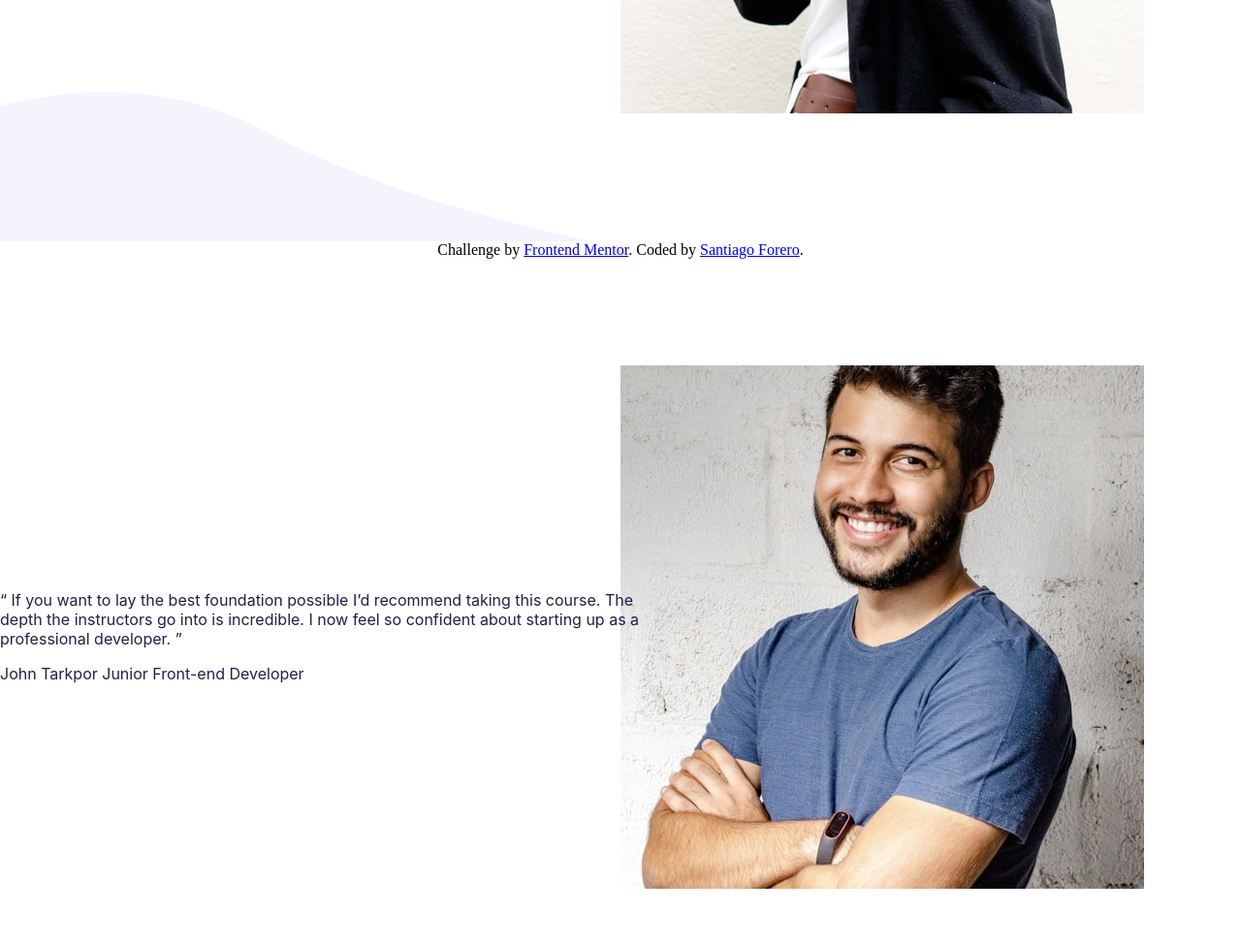
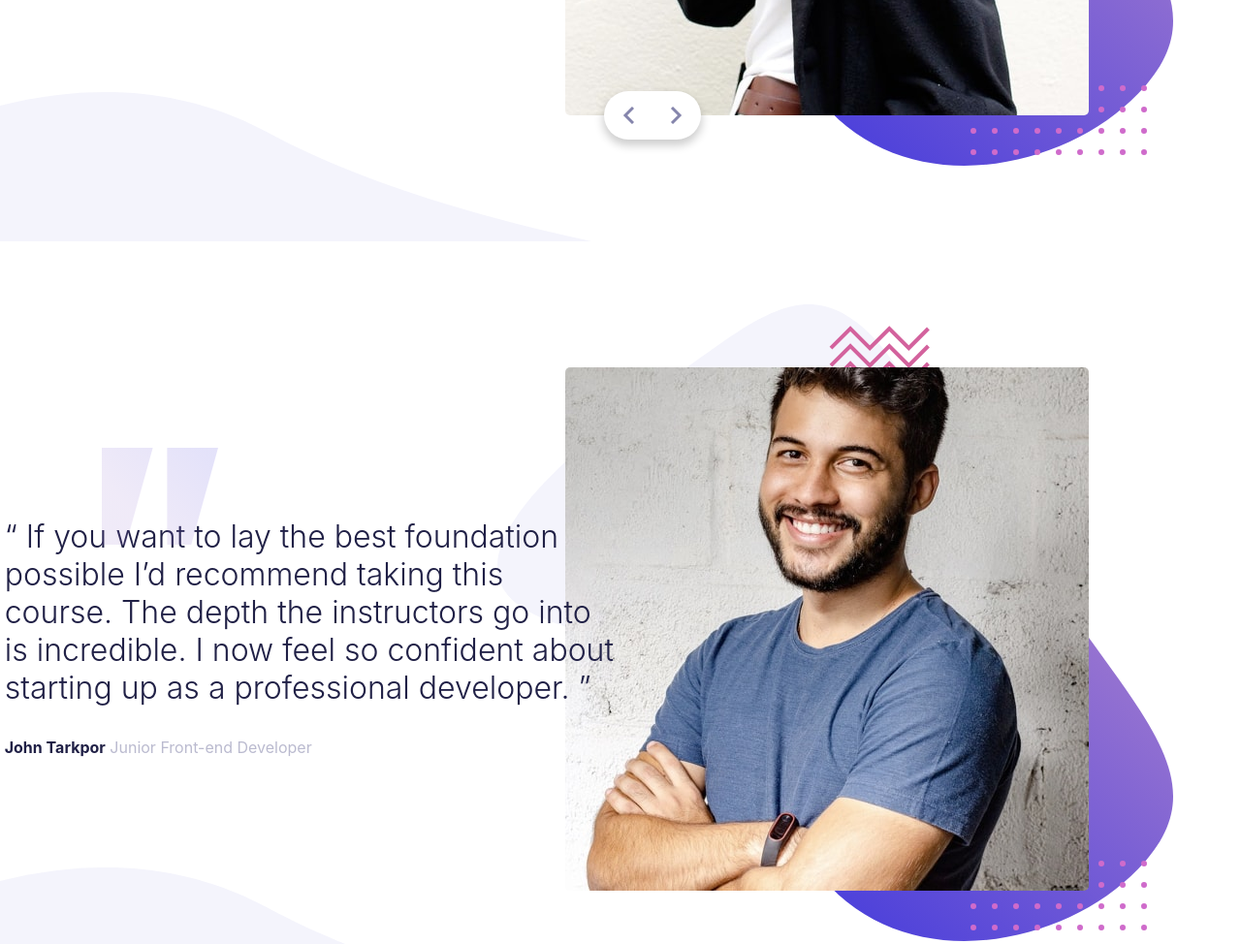
Before and after one commit to dasafodev/testimonials-slider, a website: page index.html in a window 1280 px wide. Shown: the part 551-1525 px from the top of the page at 97% size. Drawn offline with Linux system fonts and the light colour scheme.

Commit message:
desktop view ready

```diff
--- a/index.html
+++ b/index.html
@@ -17,10 +17,13 @@
 <body>
 
   <section class="container">
+
     <div class="container-slide">
       <div class="slide">
         <div class="text">
-          <p class="description" > “ I’ve been interested in coding for a while <br>
+          <img class="image-quotes" src="./../images/pattern-quotes.svg" alt="">
+
+          <p class="description"> “ I’ve been interested in coding for a while <br>
             but never taken the jump, until now.I <br>
             couldn’t recommend this course enough. <br>
             I’m now in the job of my dreams and so <br>
@@ -30,35 +33,40 @@
           <p class="label"><strong>Tanya Sinclair</strong> UX Engineer</p>
         </div>
         <div class="image">
-          <div>
             <img class="photo" src="./images/image-tanya.jpg" alt="">
-            <!-- <img class="image-background" src="./../images/pattern-bg.svg" alt=""> -->
-          </div>
+            <img class="image-background" src="./../images/pattern-bg.svg" alt="">
+            <div class="controls">
+              <img src="./images/icon-prev.svg" alt="">
 
+              <img src="./images/icon-next.svg" alt="">
+            </div>
         </div>
 
-      </UX>
+      </div>
     </div>
 
     <div class="container-slide">
       <div class="slide">
         <div class="text">
-          <p>
-          “ If you want to lay the best foundation possible I’d recommend taking this course.
-          The depth the instructors go into is incredible. I now feel so confident about
-          starting up as a professional developer. ”
-        </p>
-          John Tarkpor Junior Front-end Developer
+          <img class="image-quotes" src="./../images/pattern-quotes.svg" alt="">
+
+          <p class="description">
+            “ If you want to lay the best foundation <br>
+             possible I’d recommend taking this <br>
+             course. The depth the instructors go into<br>
+              is incredible. I now feel so confident about<br>
+            starting up as a professional developer. ”
+          </p>
+          <p class="label"><strong>John Tarkpor</strong> Junior Front-end Developer</p>
         </div>
         <div class="image">
-          <img src="./images/image-john.jpg" alt="">
+          <img class="photo" src="./images/image-john.jpg" alt="">
+          <img class="image-background" src="./../images/pattern-bg.svg" alt="">
+
         </div>
 
       </div>
     </div>
-
-
-
   </section>
 
 
@@ -66,7 +74,7 @@
 
   <div class="attribution">
     Challenge by <a href="https://www.frontendmentor.io?ref=challenge" target="_blank">Frontend Mentor</a>.
-    Coded by <a href="#">Santiago Forero</a>.
+    Coded by <a href="https://github.com/dsforeroa/" target="_blank">Santiago Forero</a>👨🏻‍💻
   </div>
 </body>
 
--- a/scss/style.scss
+++ b/scss/style.scss
@@ -18,28 +18,24 @@ $font-light:300;
 $font-medium:500;
 $font-bold:700;
 
+$shadow:0px 5px 10px 1px rgba(0, 0, 0, 0.2);
+
 body {
     background-color: $color-white;
     margin: 0;
     padding: 0;
 }
 
-.container {
+.container, .attribution{
     margin-left: auto;
     margin-right: auto;
     max-width: $width-desktop;
-    padding: 0;
-    background: url("./../images/pattern-curve.svg") left bottom no-repeat;
-    // url("./../images/pattern-bg.svg") right center no-repeat ;
-
-}
-
-.attribution {
-    text-align: center;
 }
 
 .container-slide {
     height: 100vh;
+    background: url("./../images/pattern-curve.svg") left bottom no-repeat;
+
 }
 
 .slide {
@@ -60,9 +56,18 @@ body {
     font-family: $font-family;
     justify-self: end;
     color: $color-dark-blue;
+    position: relative;
+    top: 0;
+    left: 0;
+}
+.image-quotes{
+    position: absolute;
+    top: -40px;
+    left: 100px;
 }
 
 .description {
+
     font-weight: $font-light;
     font-size: $font-size;
 
@@ -77,15 +82,55 @@ body {
 }
 
 .image {
-    z-index: 1;
+    position: relative;
+    top: 0;
+    left: 0;
+    height: 540px ;
+
 }
 
-.photo .image-background{
+// .photo .image-background{
+//     position: absolute;
+// }
+.photo {
+    z-index: 1;
     position: absolute;
+    border-radius: 5px;
+
 }
-.photo{
-    z-index: 1;
+
+.image-background {
+    z-index: -1;
+    position: relative;
+    top: -65px;
+    left: -70px;
+
 }
-.image-background{
-    z-index: -1;
+
+.attribution {
+    text-align: center;
+    font-family: $font-family;
+    background-color: $color-dark-blue;
+    color: $color-grayish-blue ;
+    padding: 1em;
+
 }
+.attribution a{
+    // text-decoration: none;
+    color: $color-grayish-blue ;
+}
+
+.controls{
+    z-index: 2;
+    position: absolute;
+    bottom: -25px;
+    left: 40px;
+    background-color: $color-white;
+    height: 50px;
+    width: 100px;
+    border-radius: 40px;
+    box-shadow: $shadow;
+    display: flex;
+    align-items: center;
+    justify-content: space-around;
+}
```
Also changed, not shown: css/style.css, 1 other file.
